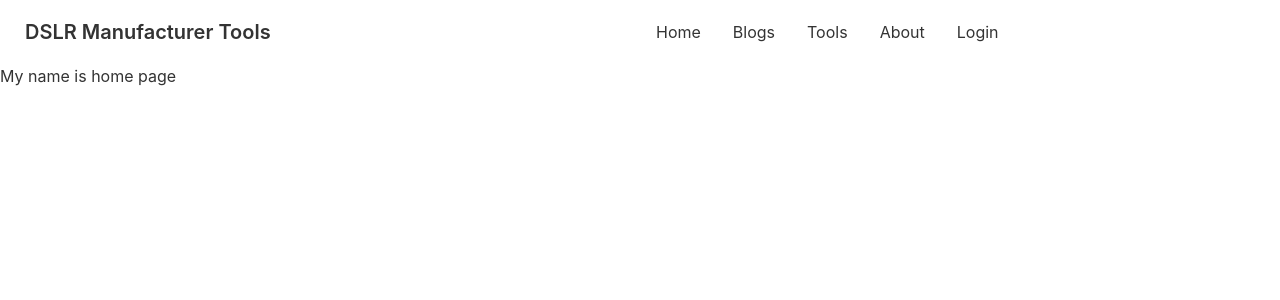
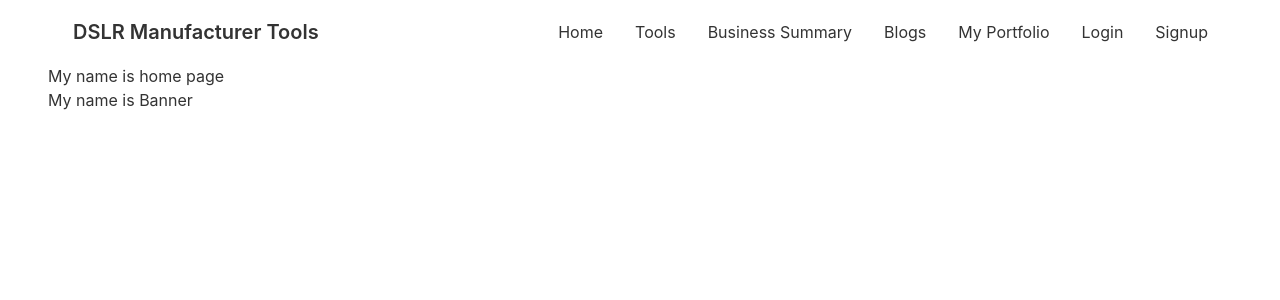
Before and after one commit to Sanjidk/manufacturer-website-client-side-Sanjidk, a React (Create React App) app: page / in a window 1280 px wide. Shown: the top 300 px of the page. Built offline with nearby package versions, Linux system fonts and the light colour scheme.

Commit message:
create all components and add with route

```diff
--- a/src/App.js
+++ b/src/App.js
@@ -3,17 +3,32 @@ import './App.css';
 import Header from './components/Shared/Header/Header';
 
 import Home from "./components/Home/Home/Home";
+import Tools from "./components/Home/Tools/Tools";
+import BusinessSummary from "./components/Home/BusinessSummary/BusinessSummary";
 import Blogs from "./components/Home/Blogs/Blogs";
+import MyPortfolio from "./components/Home/MyPortfolio/MyPortfolio";
+
+import Login from './components/Login/Login/Login';
+import Signup from './components/Login/Signup/Signup';
+import NotFound from './components/Shared/NotFound/NotFound';
 
 
 function App() {
   return (
-    <div className="w-100">
+    <div className="max-w-7xl mx-auto px-12">
       <Header></Header>
       <Routes>
         <Route path="/" element={<Home></Home>}></Route>
         <Route path="/home" element={<Home></Home>}></Route>
+        <Route path="/tools" element={<Tools></Tools>}></Route>
+        <Route path="/business" element={<BusinessSummary></BusinessSummary>}></Route>
         <Route path="/blogs" element={<Blogs></Blogs>}></Route>
+        <Route path="/portfolio" element={<MyPortfolio></MyPortfolio>}></Route>
+
+
+        <Route path="/login" element={<Login></Login>}></Route>
+        <Route path="/signup" element={<Signup></Signup>}></Route>
+        <Route path="*" element={<NotFound></NotFound>}></Route>
       </Routes>
     </div>
   );
--- /dev/null
+++ b/src/components/Home/Banner/Banner.js
@@ -0,0 +1,13 @@
+import React from 'react';
+
+const Banner = () => {
+    return (
+        <div>
+            <h1>
+                My name is Banner
+            </h1>
+        </div>
+    );
+};
+
+export default Banner;
--- /dev/null
+++ b/src/components/Home/BusinessSummary/BusinessSummary.js
@@ -0,0 +1,13 @@
+import React from 'react';
+
+const BusinessSummary = () => {
+    return (
+        <div>
+            <h1>
+                My name is Business Summary
+            </h1>
+        </div>
+    );
+};
+
+export default BusinessSummary;
--- a/src/components/Home/Home/Home.js
+++ b/src/components/Home/Home/Home.js
@@ -1,9 +1,12 @@
 import React from 'react';
+import Banner from "../Banner/Banner";
+
 
 const Home = () => {
     return (
         <div>
             <h1>My name is home page</h1>
+            <Banner></Banner>
         </div>
     );
 };
--- /dev/null
+++ b/src/components/Home/MyPortfolio/MyPortfolio.js
@@ -0,0 +1,13 @@
+import React from 'react';
+
+const MyPortfolio = () => {
+    return (
+        <div>
+            <h1>
+                My name is Portfolio
+            </h1>
+        </div>
+    );
+};
+
+export default MyPortfolio;
--- /dev/null
+++ b/src/components/Home/Tools/Tools.js
@@ -0,0 +1,13 @@
+import React from 'react';
+
+const Tools = () => {
+    return (
+        <div>
+            <h1>
+                My name is Tools
+            </h1>
+        </div>
+    );
+};
+
+export default Tools;
--- /dev/null
+++ b/src/components/Login/Login/Login.js
@@ -0,0 +1,13 @@
+import React from 'react';
+
+const Login = () => {
+    return (
+        <div>
+            <h1>
+                My name is Login
+            </h1>
+        </div>
+    );
+};
+
+export default Login;
--- /dev/null
+++ b/src/components/Login/Signup/Signup.js
@@ -0,0 +1,13 @@
+import React from 'react';
+
+const Signup = () => {
+    return (
+        <div>
+            <h1>
+                My name is Signup
+            </h1>
+        </div>
+    );
+};
+
+export default Signup;
--- a/src/components/Shared/Header/Header.js
+++ b/src/components/Shared/Header/Header.js
@@ -5,13 +5,16 @@ const Header = () => {
 
     const mainMenu = <>
         <li><Link to="/home">Home</Link></li>
+        <li><Link to="/tools">Tools</Link></li>
+        <li><Link to="/business">Business Summary</Link></li>
         <li><Link to="/blogs">Blogs</Link></li>
-        <li><Link to="/tools">Tools</Link></li>
-        <li><Link to="/about">About</Link></li>
+        <li><Link to="/portfolio">My Portfolio</Link></li>
+
         <li><Link to="/login">Login</Link></li>
+        <li><Link to="/signup">Signup</Link></li>
+
+        {/* <li><Link to="/dashboard">Dashboard</Link></li> */}
     </>
-
-
 
     return (
         <div className="navbar bg-base-100">
--- /dev/null
+++ b/src/components/Shared/NotFound/NotFound.js
@@ -0,0 +1,13 @@
+import React from 'react';
+
+const NotFound = () => {
+    return (
+        <div>
+            <h1>
+                My name is Not Found
+            </h1>
+        </div>
+    );
+};
+
+export default NotFound;
```
Also changed, not shown: src/img/cleaner.jpg (added), src/img/tools/cleaner.jpg (added).
